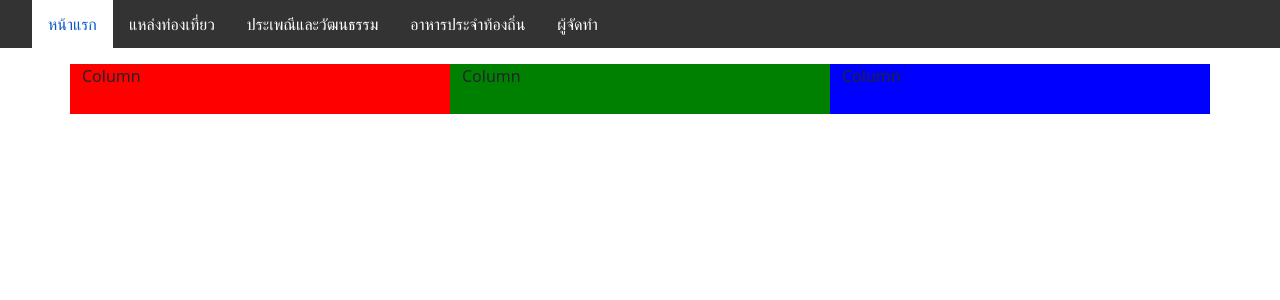
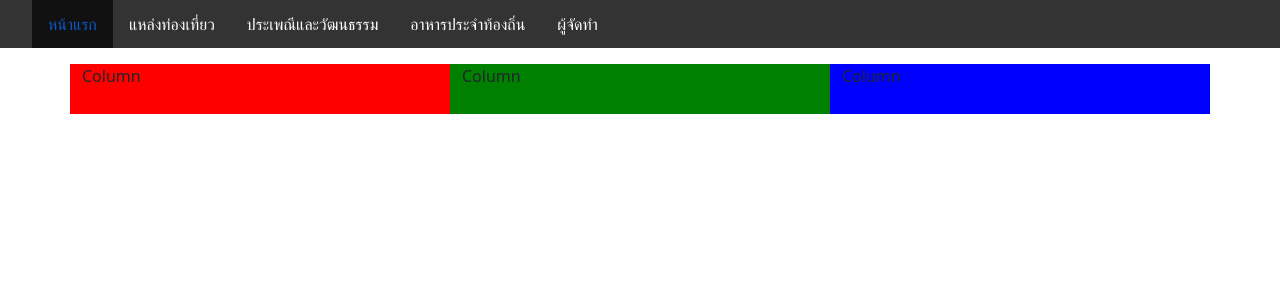
Before and after one commit to waiwaix43/Nakhon-Si-Thammarat-Project, a PHP site: page / in a window 1280 px wide, with the pointer over the restyled element. Shown: the top 300 px of the page. Run offline with PHP 8.4, Linux system fonts and the light colour scheme.

Commit message:
Update index.php

```diff
--- a/index.php
+++ b/index.php
@@ -20,7 +20,7 @@
         text-decoration: none;
       }
       li a:hover {
-        background-color: white;
+        background-color: #111;
       }
     </style>
   </head>
```
